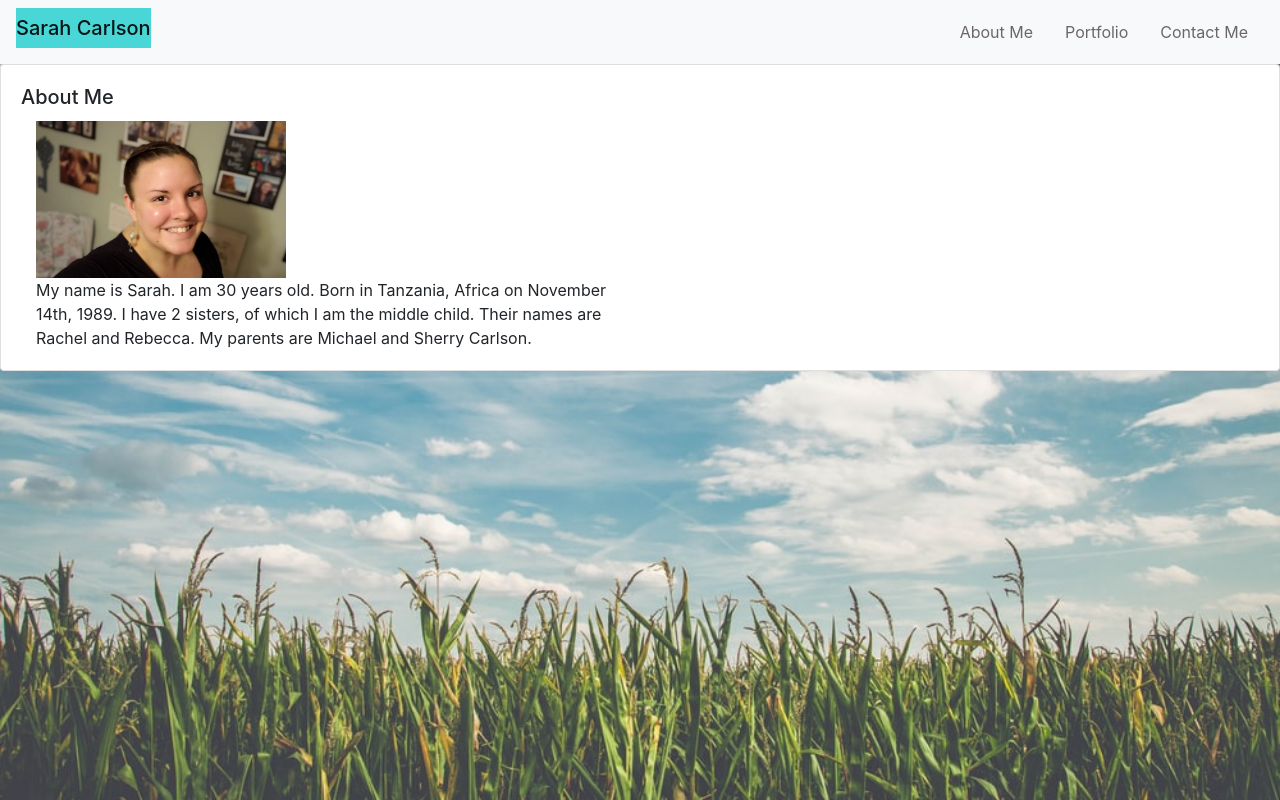
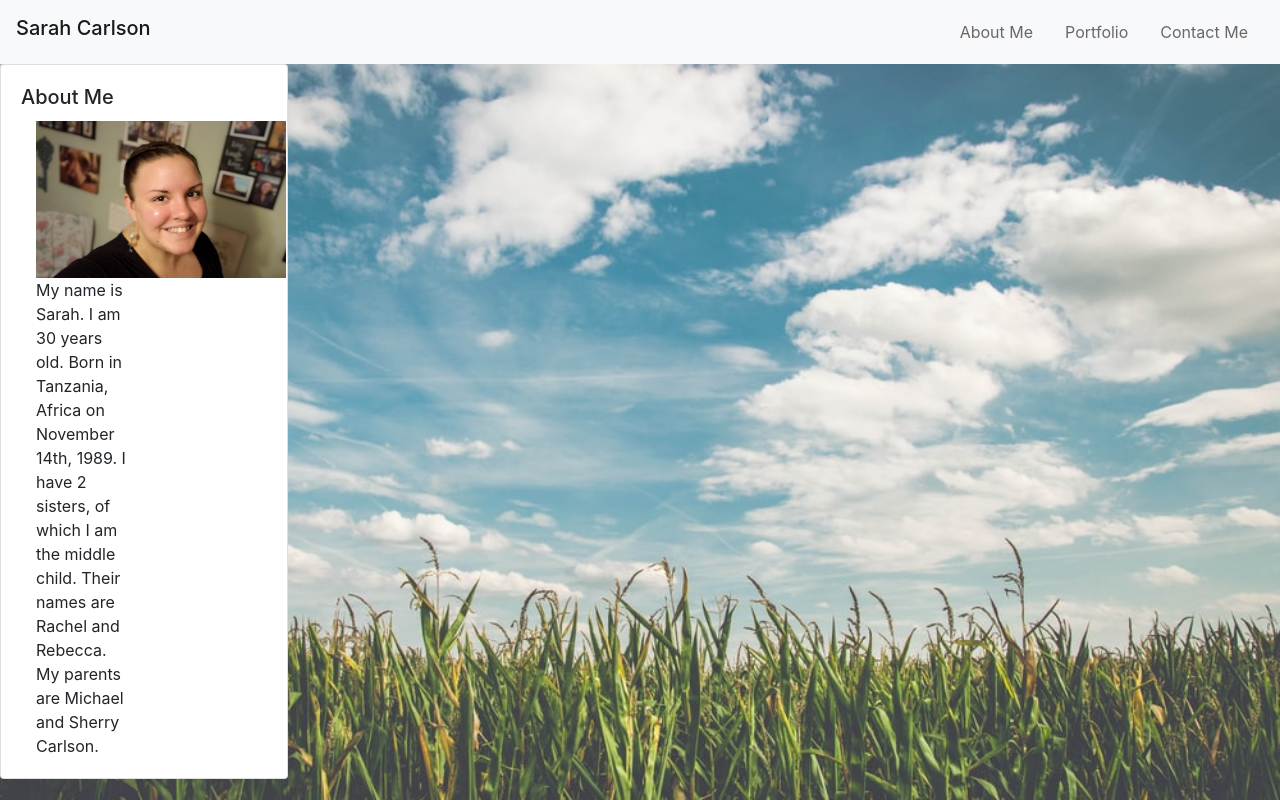
Before and after one commit to sbcarls/hw2-responsive-portfolio, a plain HTML site: page about.html in a window 1280 px wide. Drawn offline with nearby package versions, Linux system fonts and the light colour scheme.

Commit message:
changed all titles to respective page names

```diff
--- a/about.html
+++ b/about.html
@@ -5,7 +5,7 @@
   <meta charset="UTF-8">
   <meta name="viewport" content="width=device-width, initial-scale=1.0">
 
-  <title>Document</title>
+  <title>About Me</title>
 
   <link rel="stylesheet" href="https://stackpath.bootstrapcdn.com/bootstrap/4.5.2/css/bootstrap.min.css"
     integrity="sha384-JcKb8q3iqJ61gNV9KGb8thSsNjpSL0n8PARn9HuZOnIxN0hoP+VmmDGMN5t9UJ0Z" crossorigin="anonymous">
@@ -32,7 +32,7 @@
 
   <container>
 
-    <div class="card" style="width: auto">
+    <div class="card" style="width: 18rem;">
       <div class="card-body">
         <h5 class="card-title">About Me</h5>
         <row>
--- a/style.css
+++ b/style.css
@@ -1,5 +1,5 @@
-h1{
-    background-color: rgb(73, 214, 214);
+.nav-name{
+    color: rgb(73, 214, 214);
 }
 
 .nav-link{
@@ -15,3 +15,7 @@ body {
     background: url(grass-sky.jpg) no-repeat center fixed;
     background-size: cover;
   }
+
+.card {
+   position: absolute;
+}
```
Also changed, not shown: contact.html (+1 -1 lines), portfolio.html (+1 -1 lines).
